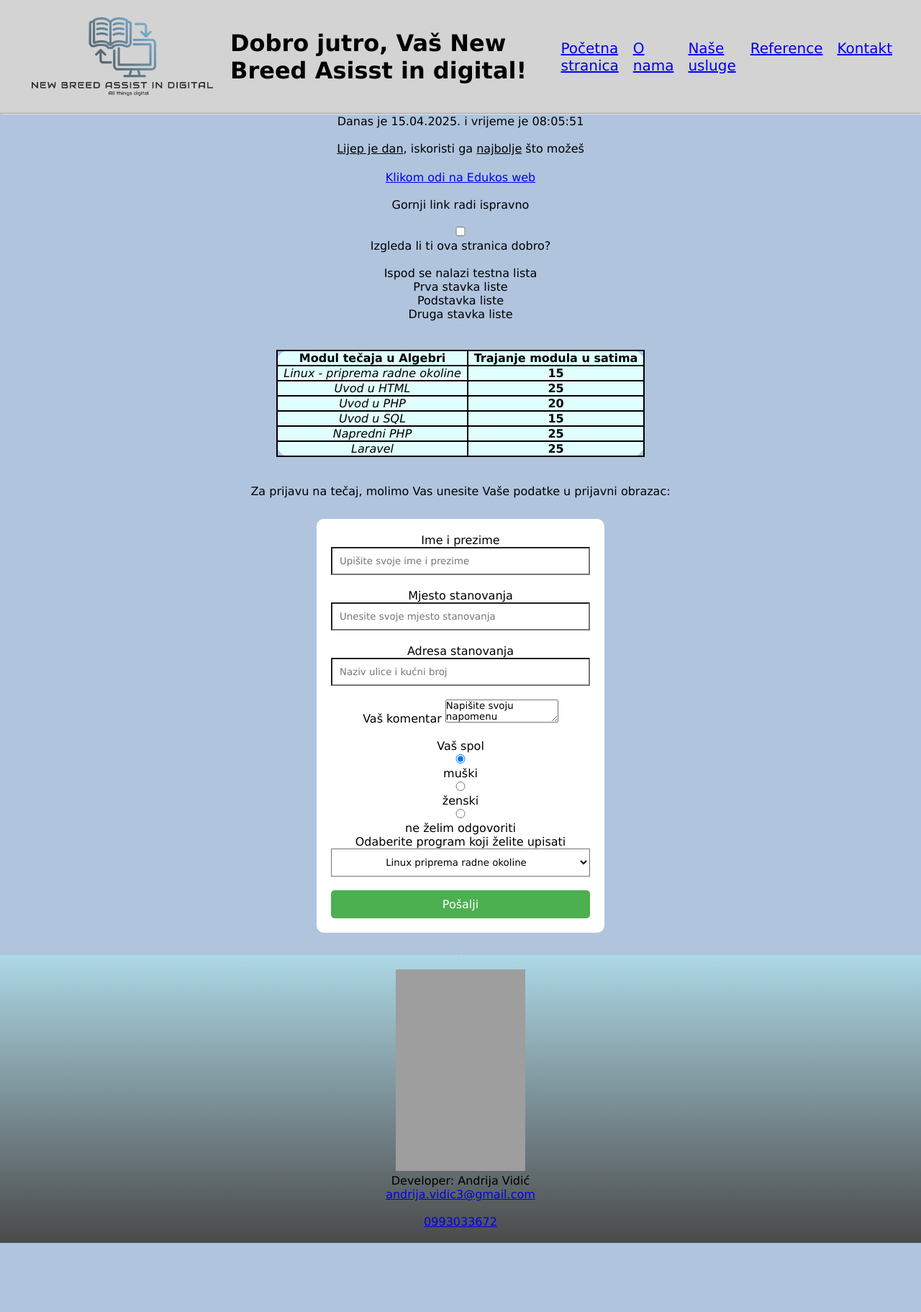
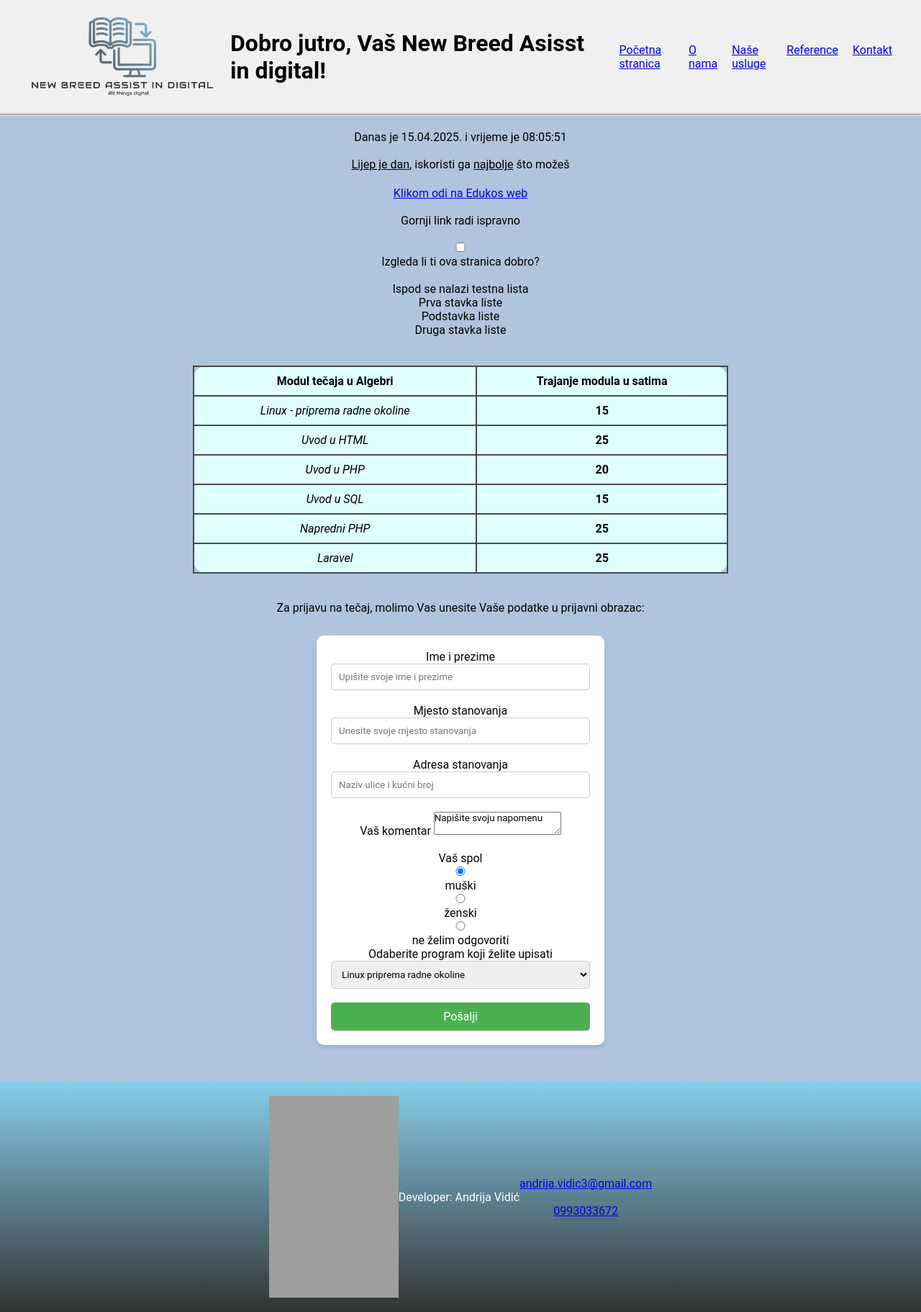
Before and after one commit to androvidic/testni-php-repozitorij, a PHP site: the page made by Test php localhost.php in a window 1280 px wide. Shown: the whole page at 72% size. Before the commit the page ends 1727 px from the top, so only its background shows below. Run offline with PHP 8.4, Linux system fonts and the light colour scheme; grey boxes are pictures that could not be loaded.

Commit message:
modernizacija css - copilot

```diff
--- a/Test php localhost.php
+++ b/Test php localhost.php
@@ -34,8 +34,8 @@ echo $greeting . ", Vaš New Breed Asisst in digital!";
 </header>
     <hr>
     <main>
-    <div style="text-align: center;">
-        <p class="tekst-2">
+    <div>
+        <p>
             <?php
              // Ovo je PHP kod unutar HTML-a
                 echo "Danas je " . date("d.m.Y.") . " i vrijeme je " . date("H:i:s");
@@ -46,7 +46,7 @@ echo $greeting . ", Vaš New Breed Asisst in digital!";
     <br>
     </div>
     <hr>
-    <div style="text-align: center;">
+    <div>
 
          <a href="https://www.edukos-instrukcije.hr" target="_blank">Klikom odi na Edukos web</a>
 
--- a/styles.css
+++ b/styles.css
@@ -1,8 +1,8 @@
-*, *::before, *::after
-{   box-sizing: border-box;
+*, *::before, *::after {
+    box-sizing: border-box;
     margin: 0;
     padding: 0;
-    font-family: Verdana, Geneva, Tahoma, sans-serif;
+    font-family: 'Roboto', sans-serif; /* Modernija i popularna font opcija */
 }
 
 header {
@@ -10,87 +10,69 @@ header {
     justify-content: space-between;
     padding: 0 20px;
     align-items: center;
-    background-color: lightgray;
-
-
-
+    background-color: #f0f0f0; /* Subtilnija nijansa */
+    border-bottom: 2px solid #ccc; /* Dodan moderniji stil */
 }
 
 footer {
-    background: linear-gradient(to bottom, lightblue, #4A4A4A);
+    background: linear-gradient(to bottom, #87ceeb, #333); /* Blago prilagođena paleta boja */
+    display: flex; /* Dodano za jasniju centriranost */
     justify-content: center;
     align-items: center;
     text-align: center;
     padding: 20px;
+    color: white; /* Dodan kontrast za čitljivost */
 }
 
 main {
-
-    background-color: lightsteelblue;
+    background-color: #b0c4de; /* Moderniji ton plave boje */
     display: flex;
     flex-direction: column;
     min-height: 100vh;
     flex-grow: 1;
     align-items: center;
     text-align: center;
+    padding: 20px; /* Dodan padding za ugodniji raspored sadržaja */
 }
 
 nav ul {
     list-style-type: none;
     display: flex;
     gap: 20px;
-    font-family: Verdana, Geneva, Tahoma, sans-serif;
-    font-size: 20px;
+    font-family: 'Roboto', sans-serif;
+    font-size: 1rem; /* Korištenje rem za bolje prilagođavanje */
     padding: 20px;
+}
 
-}
-table{
+table {
     padding: 10px;
-    background-color: lightcyan;
+    background-color: #e0ffff; /* Osvježena nijansa */
     border-radius: 20px;
-    border: 2px solid black;
-    border
+    border: 2px solid #4A4A4A;
     border-spacing: 10px;
-    border-color: #4A4A4A;
-    align-items: center;
-    text-align: center;
-    width: 40%;
+    width: 60%; /* Veći prostor za preglednost */
     border-collapse: collapse;
-    justify-content: space-between;
 }
 
 td, th {
-    border: 2px solid black;
-    justify-content: space-between;
+    border: 2px solid #4A4A4A;
+    padding: 10px; /* Dodan padding za bolju čitljivost */
 }
 
-form
-{
+form {
     padding: 20px;
     margin: 10px;
     border-radius: 10px;
     width: 400px;
-    justify-content: space-between;
-    background-color: white;
-    justify-items: auto;
-
-
+    background-color: #fff;
+    box-shadow: 0 4px 6px rgba(0, 0, 0, 0.1); /* Dodan efekt sjene */
 }
 
-input {
+input, select {
     padding: 10px;
     width: 100%;
-    justify-content: space-between;
-    background-color: white;
-
-}
-select {
-    width: 100%;
-    padding: 10px;
-    align-items: center;
-    text-align: center;
-    justify-content: space-between;
-    background-color: white;
+    border: 1px solid #ccc; /* Dodan moderniji okvir */
+    border-radius: 5px; /* Zaobljeni rubovi za moderniji izgled */
 }
 
 button[type="submit"], input[type="submit"] {
@@ -100,10 +82,11 @@ select {
     border: none;
     border-radius: 5px;
     cursor: pointer;
-        font-size: 16px;
-        transition: background-color 0.3s;
+    font-size: 1rem; /* Bolje prilagođavanje */
+    transition: background-color 0.3s, transform 0.3s; /* Dodan efekt transformacije */
 }
 
 button[type="submit"]:hover, input[type="submit"]:hover {
     background-color: #45a049;
+    transform: scale(1.05); /* Dodan efekt povećanja kod hovera */
 }
```
Lines whose indentation alone changed are shown as unchanged.
